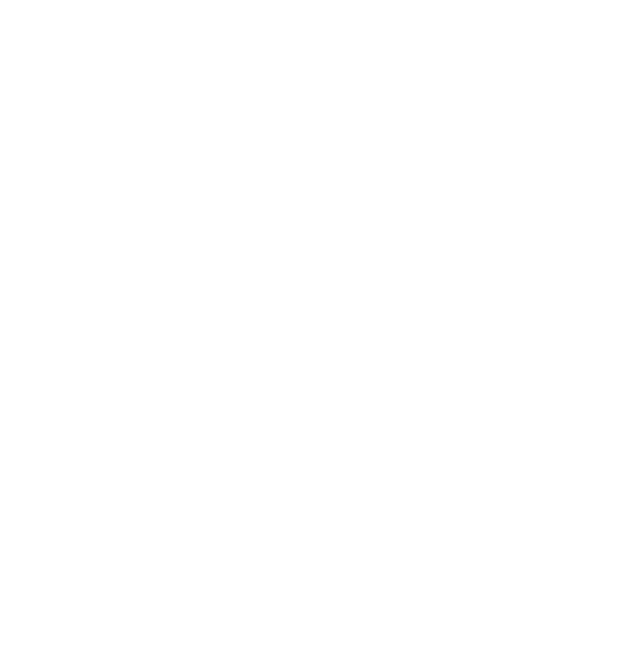
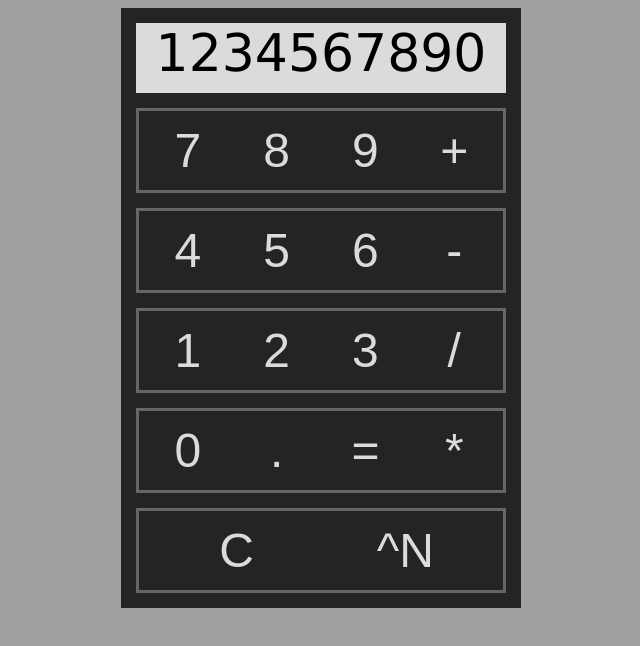
Before and after one commit to JustinTheDev/Calculator, a plain HTML site: page index.html in a window 1280 px wide. Shown: the whole page, without its empty margins (319-959 px from the left). Drawn offline with Linux system fonts and the light colour scheme.

Commit message:
Created the general layout in CSS and html for the calculator

```diff
--- a/index.html
+++ b/index.html
@@ -4,10 +4,39 @@
         <meta charset="UTF-8">
         <title>Calculator</title>
         <script src="script.js"></script>
+        <link rel="stylesheet" type="text/css" href="styles.css">
     </head>
     <body>
         <div id="container">
-
+            <div id="display">1234567890</div>
+            <div class="row">
+                <button class="input">7</button>
+                <button class="input">8</button>
+                <button class="input">9</button>
+                <button class="input">+</button>
+            </div>
+            <div class="row">
+                <button class="input">4</button>
+                <button class="input">5</button>
+                <button class="input">6</button>
+                <button class="input">-</button>
+            </div>
+            <div class="row">
+                <button class="input">1</button>
+                <button class="input">2</button>
+                <button class="input">3</button>
+                <button class="input">/</button>
+            </div>
+            <div class="row">
+                <button class="input">0</button>
+                <button class="input">.</button>
+                <button class="input">=</button>
+                <button class="input">*</button>
+            </div>
+            <div class="row">
+                <button class="input2">C</button>
+                <button class="input2">^N</button>
+            </div>
         </div>
     </body>
 </html>
--- a/styles.css
+++ b/styles.css
@@ -0,0 +1,58 @@
+body{
+    font-family: 'Lucida Sans', 'Lucida Sans Regular', 'Lucida Grande', 'Lucida Sans Unicode', Geneva, Verdana, sans-serif;
+    background-color: rgb(161, 160, 159);
+}
+#container{
+    display:flex;
+    flex-direction: column;
+    align-content: center;
+    margin:auto;
+    justify-content: space-between;
+    background-color: rgb(36, 36, 36);
+    height: 600px;
+    width:400px;
+}
+#display{
+    margin: 15px;
+    min-width: 370px;
+    height: 80px;
+    background-color: rgb(219, 219, 219) ;
+    text-align:center;
+    top:50%;
+    font-size: 52px;
+}
+.operators{
+    display:flex;
+    flex-wrap: wrap;
+
+}
+.row{
+    border-style:solid;
+    border-color:rgb(102, 102, 102);
+    margin-left: 15px;
+    margin-right: 15px;
+    margin-bottom: 15px;
+    width: auto;
+    height: 15%;
+    text-align:center;
+}
+.input{
+    height: 100%;
+    width:23%;
+    margin: 0px;
+    padding:0px;
+    font-size:48px;
+    background-color:rgb(36, 36, 36);
+    color:rgb(219, 219, 219);
+    border-style: none;
+}
+.input2{
+    height: 100%;
+    width:45%;
+    margin: 0px;
+    padding:0px;
+    font-size:48px;
+    background-color:rgb(36, 36, 36);
+    color:rgb(219, 219, 219);
+    border-style: none;
+}
```
